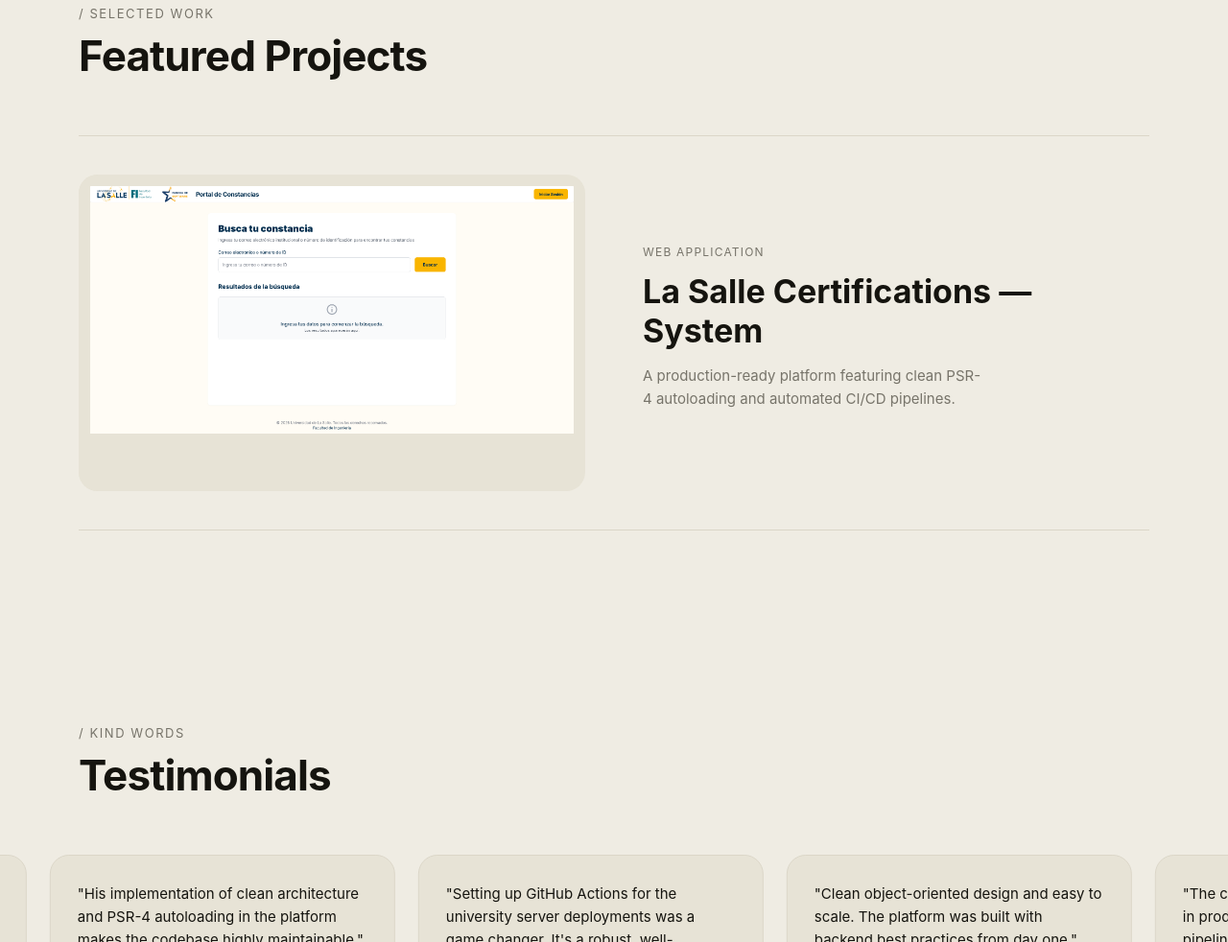
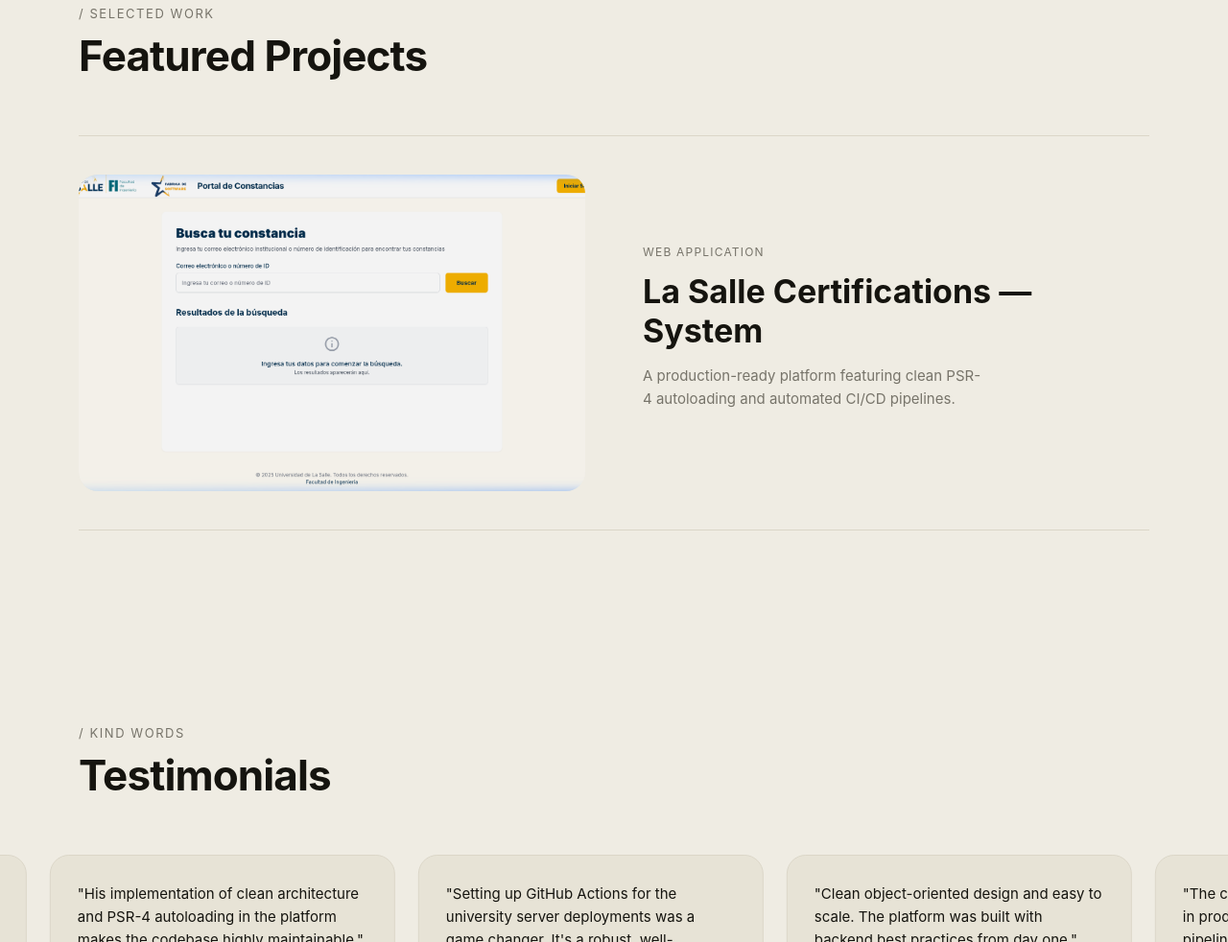
Before and after one commit to MateoRojas1054/portfolio, a plain HTML site: page index.html in a window 1280 px wide. Shown: the part 4666-5648 px from the top of the page at 96% size. Drawn offline with Linux system fonts and the light colour scheme.

Commit message:
feat: update project image and optimize display styling for La Salle Certifications entry

```diff
--- a/css/styles.css
+++ b/css/styles.css
@@ -533,17 +533,15 @@ section {
   transform: scale(1.02);
 }
 
-/* Image fills the media box as a cover photo */
+/* Image fills the media box — screenshot was captured at 16:10, so cover has no visible crop */
 .project-img {
   position: absolute;
   inset: 0;
   width: 100%;
   height: 100%;
-  object-fit: contain;
+  object-fit: cover;
   object-position: top center;
   display: block;
-  background: var(--cream-raised);
-  padding: 12px;
 }
 
 /* When .project-row is an <a> tag, reset link appearance */
--- a/index.html
+++ b/index.html
@@ -137,7 +137,7 @@
       <div id="projectsList">
         <a class="project-row reveal" href="https://ensrural.lasalle.edu.co/ingenieria/constancias/" target="_blank" rel="noopener noreferrer">
           <div class="project-media">
-            <img src="assets/images/image.png" alt="La Salle Certifications System screenshot" class="project-img" />
+            <img src="assets/images/lasalle-certifications.png" alt="La Salle Certifications System screenshot" class="project-img" />
             <div class="shine"></div>
           </div>
           <div class="project-info"><span class="tag">Web Application</span>
```
Also changed, not shown: assets/images/lasalle-certifications.png (added).
